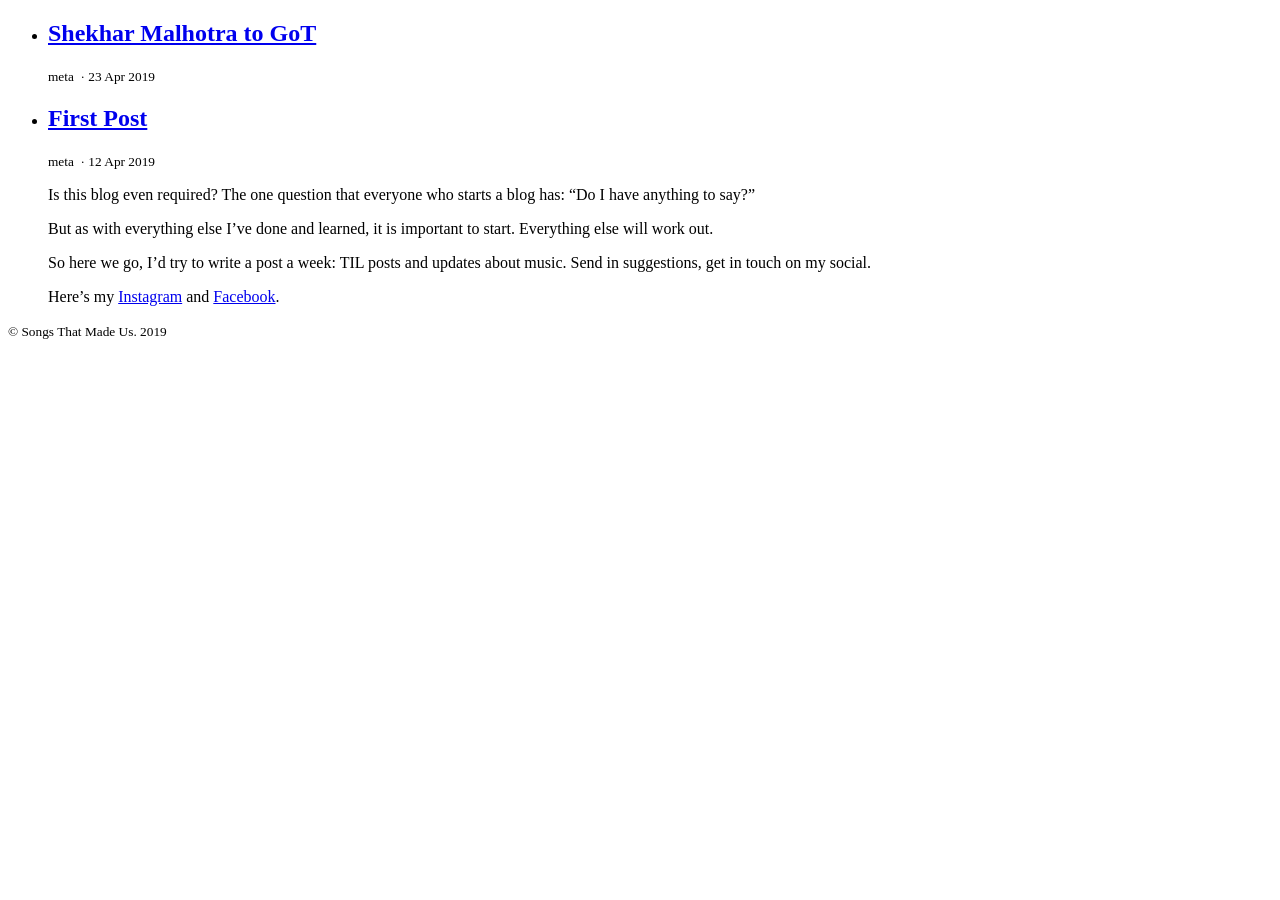
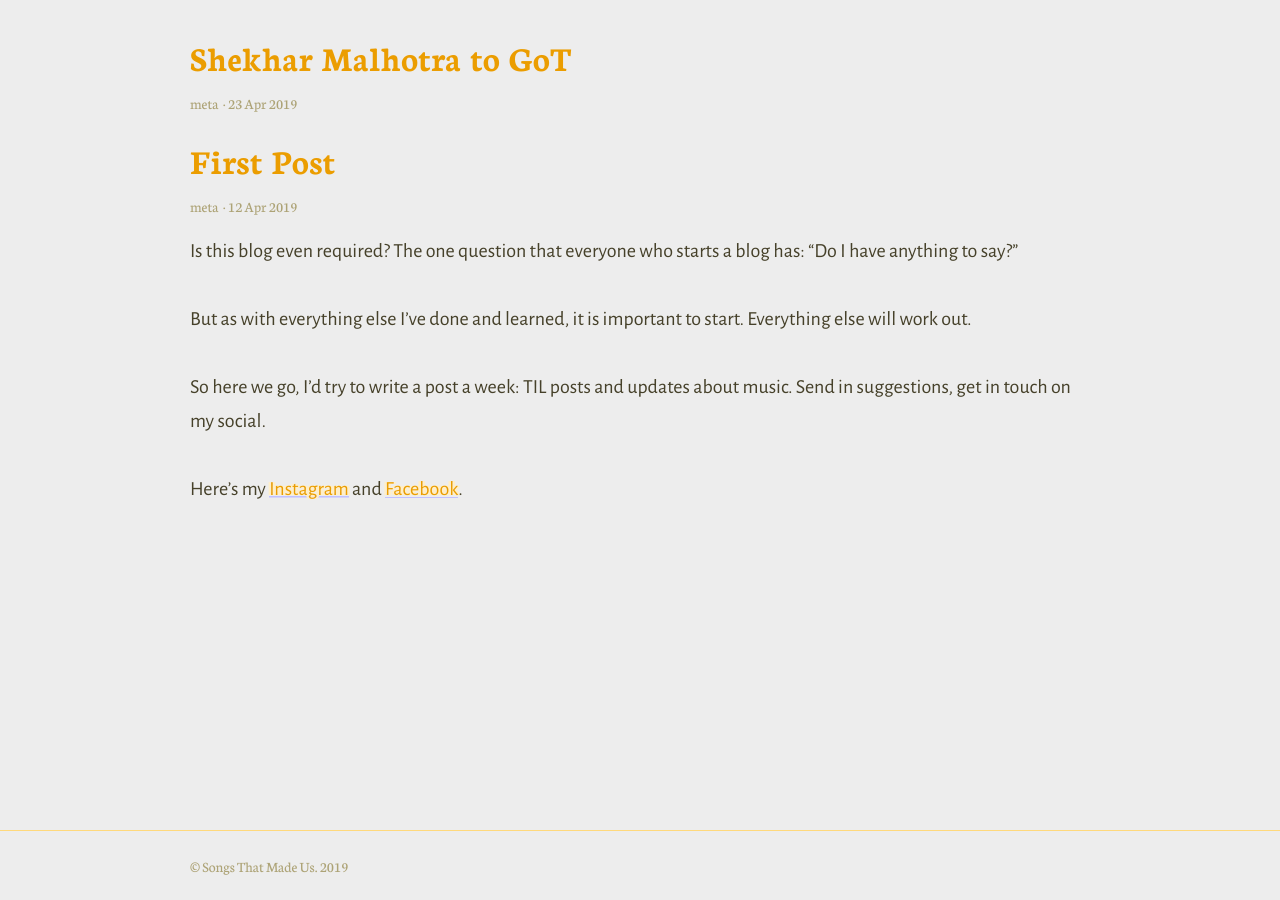
Before and after one commit to indiemoves/pavan-blog.github.io, a Jekyll site: the page built from index.md, in a window 1280 px wide. Built offline with Jekyll 4.4.1, drawn with Linux system fonts in a browser that asks for light colours.

Commit message:
added assets, removed theme

```diff
--- a/_config.yml
+++ b/_config.yml
@@ -24,7 +24,7 @@ instagram_username: pavan.music
 
 # Build settings
 markdown: kramdown
-theme: garth-jekyll-theme
+theme:
 plugins:
   - jekyll-feed
 
--- /dev/null
+++ b/assets/styles.scss
@@ -0,0 +1,5 @@
+---
+title: false
+---
+
+@import "garth";
```
Also changed, not shown: assets/logo.svg (added).
